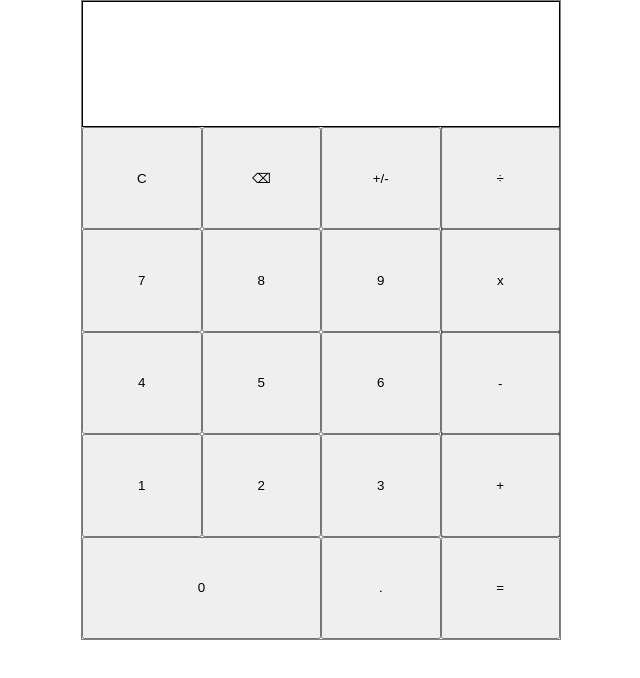
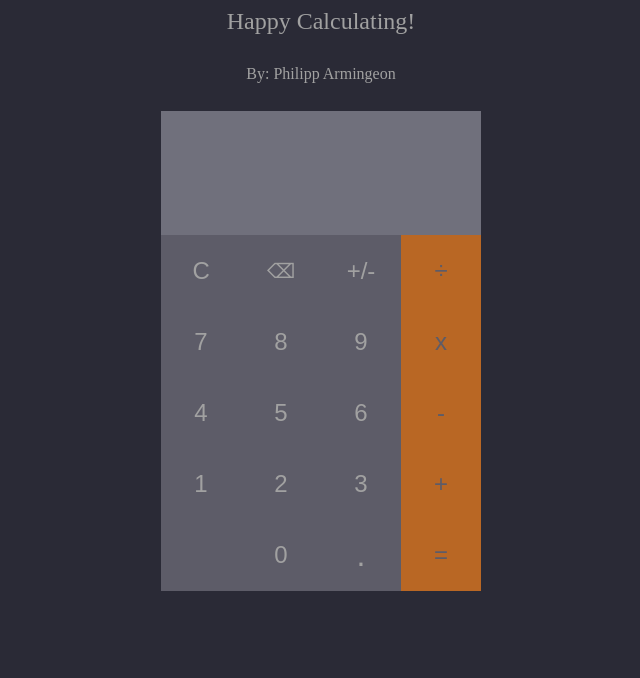
Before and after one commit to pparmin/Calculator, a plain HTML site: page index.html in a window 1280 px wide. Shown: the whole page, without its empty margins (319-959 px from the left). Drawn offline with Linux system fonts and the light colour scheme.

Commit message:
Added styling

```diff
--- a/css/styles.css
+++ b/css/styles.css
@@ -2,6 +2,31 @@
   margin: 0;
   padding: 0;
   box-sizing: border-box;
+}
+
+#text-one {
+  text-align: center;
+  font-size: 24px;
+  font-weight: 200;
+  margin-top: 8px;
+  color: rgb(161, 161, 161);
+}
+
+#text-two {
+  text-align: center;
+  font-size: 16px;
+  font-weight: 200;
+  padding: 12px;
+  color: rgb(161, 161, 161);
+  margin-bottom: 16px;
+}
+
+body {
+  background-color: rgb(42, 42, 54);
+}
+
+button:focus {
+  outline: none;
 }
 
 .calc-container {
@@ -11,25 +36,27 @@
 }
 
 .calculator {
-  border: 1px solid grey;
   display: grid;
-  height: 640px;
-  width: 480px;
+  height: 480px;
+  width: 320px;
   grid-template-rows: repeat(6, 1fr);
   grid-template-columns: repeat(4, 1fr);
+  /*box-shadow: 0px 1px 20px -2px rgb(170, 170, 170);*/
 }
 
 .results {
   grid-column: 1 / span 4;
   grid-row: 1 / 2;
-  border: 1px solid black;
+  background-color: rgb(112, 112, 124);
+  color: rgb(185, 103, 36);
+  /*box-shadow: -1px 5px 6px -2px rgb(222, 222, 222);*/
 }
 
 .textbox {
   float: right;
   text-align: center;
   margin: 50px 5px 50px 50px;
-  font-size: 32px;
+  font-size: 40px;
   height: 24px;
 }
 
@@ -39,6 +66,14 @@
   display: flex;
   justify-content: space-evenly;
   align-items: stretch;
+}
+
+.settings button {
+  border: 0;
+  font-size: 24px;
+  font-weight: 200;
+  color: rgb(161, 161, 161);
+  background-color: rgb(93, 92, 104);
 }
 
 
@@ -57,14 +92,18 @@
 .calc-functions {
   grid-column: 4 / span 1;
   grid-row: 2 / span 4;
-  background-color: green;
 
   display: flex;
   flex-direction: column;
 }
 
 .calc-functions button {
+  background-color: rgb(185, 103, 36);
+  border: 0;
   flex-grow: 1;
+  font-size: 24px;
+  font-weight: 200;
+  color: rgb(93, 92, 104);
 }
 
 .numbers {
@@ -76,7 +115,31 @@
   grid-template-columns: repeat(3, 1fr);
 }
 
+.numbers button {
+  font-size: 24px;
+  font-weight: 200;
+  border: 0;
+  color: rgb(161, 161, 161);
+  background-color: rgb(93, 92, 104);
+}
+
 #zero {
-  grid-column: 1 / span 2;
+  grid-column: 2 / span 1;
   grid-row: 4 / span 1;
 }
+
+#result {
+  background-color: rgb(185, 103, 36);
+  border: 0;
+  font-size: 24px;
+  font-weight: 200;
+  color: rgb(93, 92, 104);
+}
+
+#float {
+  font-size: 32px;
+}
+
+#erase {
+  font-size: 20px;
+}
--- a/index.html
+++ b/index.html
@@ -8,6 +8,13 @@
   <link rel="stylesheet" type="text/css" href="css/styles.css">
 </head>
 <body>
+  <p id="text-one">
+    Happy Calculating!
+  </p>
+    <br>
+  <p id="text-two">
+    By: Philipp Armingeon
+  </p>
   <div class="calc-container">
     <div class="calculator">
       <div class="results">
@@ -37,6 +44,7 @@
         <button id="two" class="firstValue" value="2">2</button>
         <button id="three" class="firstValue" value="3">3</button>
         <button id="zero" class="firstValue" value="0">0</button>
+        <button id="placeholder"></button>
         <button id="float"class="firstValue">.</button>
       </div>
     </div>
--- a/js/calc.js
+++ b/js/calc.js
@@ -23,7 +23,11 @@ In order to chain operations, the program will look whether an operator has alre
 If it is, it will calculate a temporary result and display it, so it can be used in further calculations.
 
 THINGS TO IMPLEMENT:
-Keyboard-support
+Keyboard-support:
+  ISSUES:
+  --> keyboard isn't responsive if number isn't clicked first
+  --> Remove button should also have functionality with keyboard
+  --> Operators should also be triggered by the keyboard
 
 Proper styling
 */
@@ -145,6 +149,13 @@ function addNumber (event) {
   console.log(`NUMBER SELECTED: ${displayValue}`)
 }
 
+function addNumberKeyboard (event) {
+  let key = String.fromCharCode(event.keyCode);
+
+  textbox.textContent += key;
+  displayValue = textbox.textContent;
+}
+
 function addOperatorSymbol (operator) {
   switch (operator) {
     case "add":
@@ -243,6 +254,7 @@ const setModeOperators = {
   }
 };
 
+const container = document.querySelector('.calc-container');
 const textbox = document.querySelector('.textbox');
 const result = document.querySelector('#result');
 const erase = document.querySelector('#erase');
@@ -258,6 +270,8 @@ let displayValue = '';
 let savedValue = '';
 let operator = '';
 let hasDecimal = false;
+
+//container.addEventListener('keydown', addNumberKeyboard);
 
 numberButtons.forEach(button => {
   button.addEventListener('click', addNumber);
```
